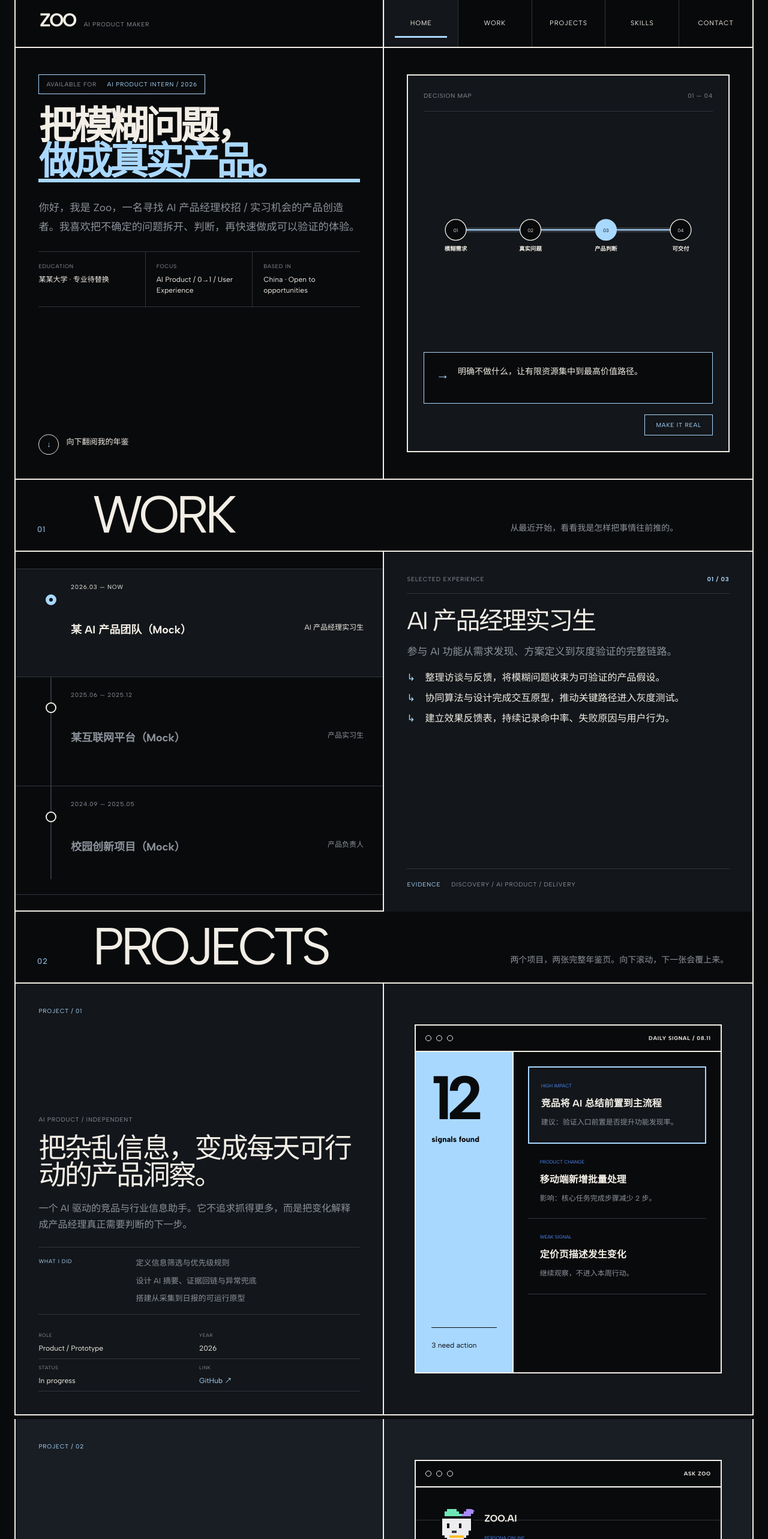
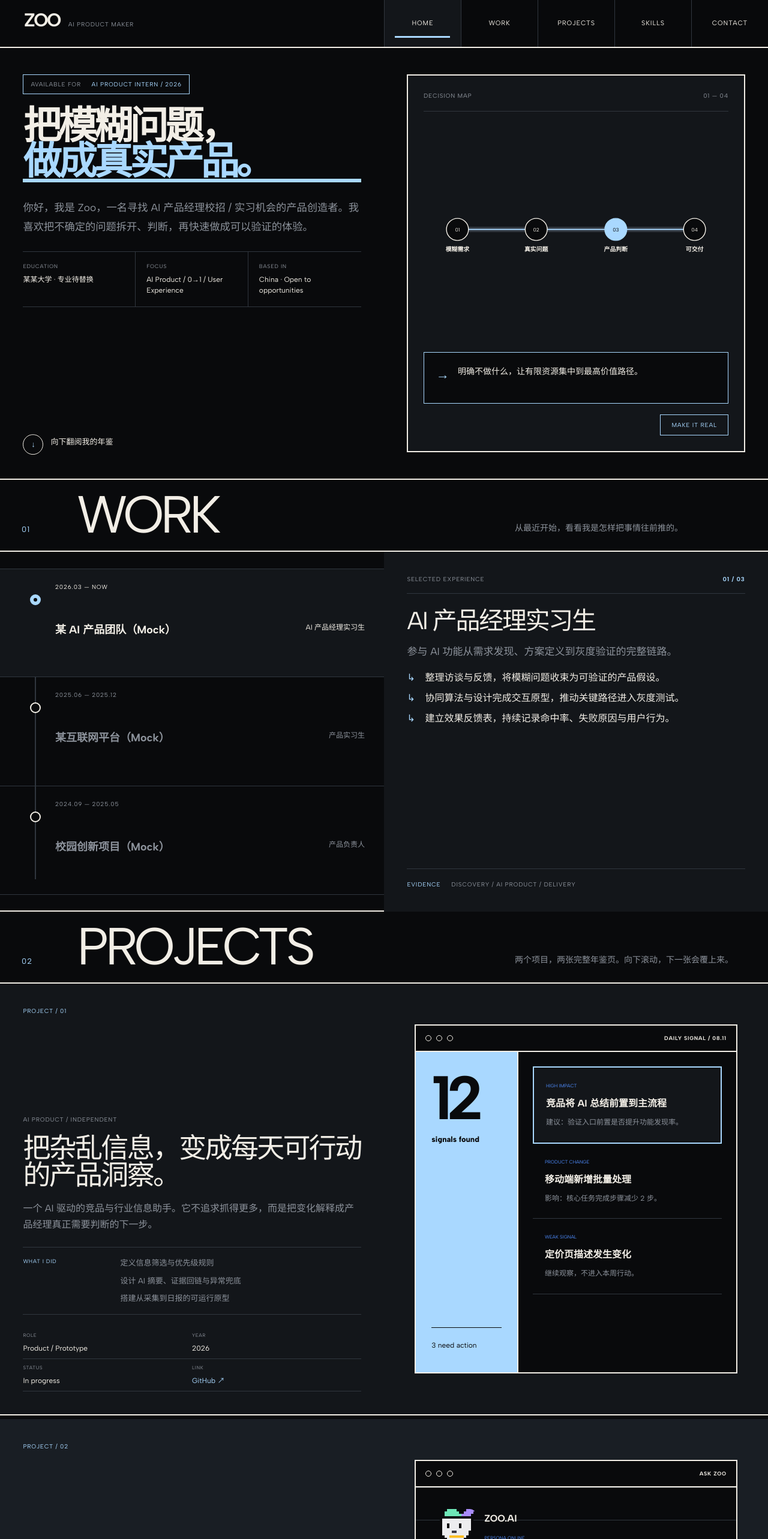
Before and after one commit to ZOO-AiiiPM/ZOO-site, a Next.js app: page / in a window 1280 px wide. Shown: the top 2566 px of the page at 60% size. Built offline with nearby package versions, Linux system fonts and the light colour scheme.

Commit message:
style: simplify portfolio line system

```diff
--- a/app/home.css
+++ b/app/home.css
@@ -31,12 +31,12 @@ body:has(.home-portfolio) a {
   position: sticky;
   top: 0;
   z-index: 300;
-  width: min(100% - 48px, 1440px);
+  width: 100%;
   height: 80px;
-  margin-inline: auto;
+  margin-inline: 0;
   display: flex;
   align-items: stretch;
-  border-inline: 2px solid var(--home-ink);
+  border-inline: 0;
   border-bottom: 2px solid var(--home-ink);
   background: color-mix(in srgb, var(--home-paper) 88%, transparent);
   backdrop-filter: blur(18px);
@@ -49,7 +49,7 @@ body:has(.home-portfolio) a {
   align-items: baseline;
   gap: 14px;
   padding: 18px 40px 0;
-  border-right: 2px solid var(--home-ink);
+  border-right: 0;
 }
 
 .home-topnav-name strong {
@@ -141,8 +141,8 @@ body:has(.home-portfolio) a {
 .home-hero,
 .home-section,
 .home-footer {
-  width: min(100% - 48px, 1440px);
-  margin-inline: auto;
+  width: 100%;
+  margin-inline: 0;
 }
 
 .home-hero {
@@ -152,7 +152,7 @@ body:has(.home-portfolio) a {
   min-height: 640px;
   display: grid;
   grid-template-columns: repeat(2, minmax(0, 1fr));
-  border-inline: 2px solid var(--home-ink);
+  border-inline: 0;
   border-bottom: 2px solid var(--home-ink);
   scroll-margin-top: 80px;
   scroll-snap-align: start;
@@ -163,7 +163,7 @@ body:has(.home-portfolio) a {
   flex-direction: column;
   justify-content: flex-start;
   padding: var(--home-hero-inset-y) var(--home-hero-inset-x);
-  border-right: 2px solid var(--home-ink);
+  border-right: 0;
 }
 
 .home-kicker {
@@ -427,7 +427,7 @@ body:has(.home-portfolio) a {
   align-items: end;
   gap: 28px;
   padding: 22px 36px 26px;
-  border-inline: 2px solid var(--home-ink);
+  border-inline: 0;
   border-bottom: 2px solid var(--home-ink);
 }
 
@@ -454,14 +454,14 @@ body:has(.home-portfolio) a {
   display: grid;
   grid-template-columns: repeat(2, minmax(0, 1fr));
   min-height: 0;
-  border-inline: 2px solid var(--home-ink);
+  border-inline: 0;
   border-bottom: 2px solid var(--home-ink);
 }
 
 .home-work-list {
   position: relative;
   padding: 28px 0;
-  border-right: 2px solid var(--home-ink);
+  border-right: 0;
 }
 
 .home-work-list::before {
@@ -623,8 +623,8 @@ body:has(.home-portfolio) a {
   min-height: 640px;
   display: grid;
   grid-template-columns: repeat(2, minmax(0, 1fr));
-  border: 2px solid var(--home-ink);
-  border-top: 0;
+  border: 0;
+  border-bottom: 2px solid var(--home-ink);
   background: var(--home-sheet);
 }
 
@@ -636,7 +636,7 @@ body:has(.home-portfolio) a {
   display: flex;
   flex-direction: column;
   padding: clamp(28px, 3vw, 46px);
-  border-right: 2px solid var(--home-ink);
+  border-right: 0;
 }
 
 .home-project-number {
@@ -881,7 +881,7 @@ body:has(.home-portfolio) a {
   min-height: 0;
   display: grid;
   grid-template-rows: auto repeat(5, minmax(0, 1fr));
-  border-inline: 2px solid var(--home-ink);
+  border-inline: 0;
   border-bottom: 2px solid var(--home-ink);
 }
 
@@ -948,7 +948,7 @@ body:has(.home-portfolio) a {
 .home-contact-grid {
   display: grid;
   grid-template-columns: repeat(2, minmax(0, 1fr));
-  border-inline: 2px solid var(--home-ink);
+  border-inline: 0;
   border-bottom: 2px solid var(--home-ink);
 }
 
@@ -958,7 +958,7 @@ body:has(.home-portfolio) a {
 }
 
 .home-contact-profile {
-  border-right: 2px solid var(--home-ink);
+  border-right: 0;
 }
 
 .home-contact-avatar {
@@ -1075,7 +1075,7 @@ body:has(.home-portfolio) a {
   grid-template-columns: 1fr minmax(300px, 0.45fr);
   grid-template-rows: 1fr auto;
   gap: 40px;
-  border: 2px solid var(--home-ink);
+  border-block: 2px solid var(--home-ink);
   background: var(--home-ice);
   color: var(--home-paper);
   scroll-margin-top: 80px;
@@ -1427,7 +1427,7 @@ body:has(.home-portfolio) a {
 }
 
 @media (max-width: 720px) {
-  .home-topnav { width: calc(100% - 24px); height: 66px; padding: 0; overflow-x: auto; }
+  .home-topnav { width: 100%; height: 66px; padding: 0; overflow-x: auto; }
   .home-topnav-name { flex-basis: 74px; min-width: 74px; padding: 19px 14px 0 0; }
   .home-topnav-name strong { font-size: 24px; }
   .home-topnav-links { min-width: 320px; }
@@ -1436,7 +1436,7 @@ body:has(.home-portfolio) a {
   .home-topnav-indicator::after { inset-inline: 10px; }
   .home-hero,
   .home-section,
-  .home-footer { width: calc(100% - 24px); }
+  .home-footer { width: 100%; }
   .home-hero { min-height: auto; }
   .home-hero-copy { padding: 72px 24px 48px; }
   .home-kicker { margin-bottom: 28px; }
```
